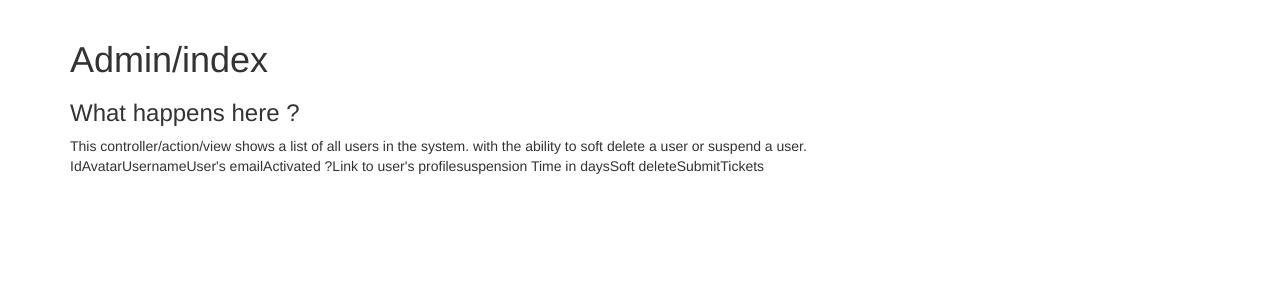
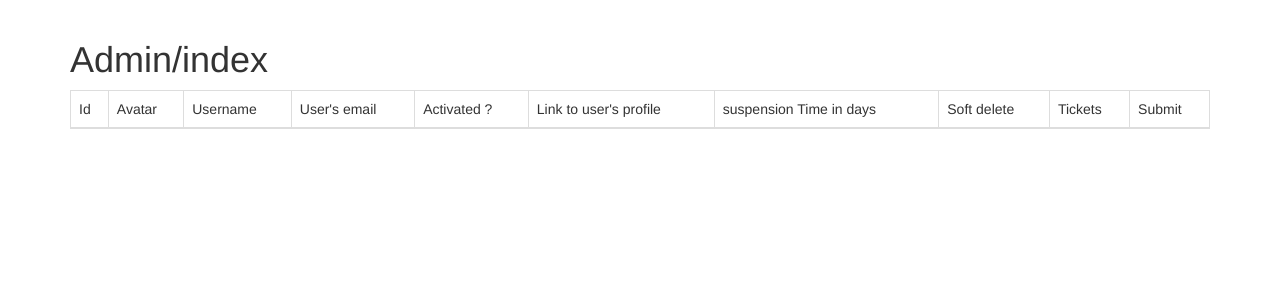
Before and after one commit to iindigoo/lucky4new, a PHP site: template application/view/admin/index.php in a window 1280 px wide. Shown: the part 50-350 px from the top of the page. Run offline with PHP 8.4, Linux system fonts and the light colour scheme; the template is opened without the code that fills it, so the values that code supplies are empty; some libraries are stand-ins or nearby versions.

Commit message:
je moeder
ppppppoooh

```diff
--- a/application/model/AdminModel.php
+++ b/application/model/AdminModel.php
@@ -93,9 +93,3 @@ class AdminModel
 		}
 	}
 }
-
-	public static function showUserTickets($userId) {
-		$database = DatabaseFactory::getFactory()->getConnection();
-
-
-	}
--- a/application/view/admin/index.php
+++ b/application/view/admin/index.php
@@ -6,14 +6,11 @@
         <!-- echo out the system feedback (error and success messages) -->
         <?php $this->renderFeedbackMessages(); ?>
 
-        <h3>What happens here ?</h3>
+
+
 
         <div>
-            This controller/action/view shows a list of all users in the system. with the ability to soft delete a user
-            or suspend a user.
-        </div>
-        <div>
-            <table class="overview-table">
+            <table class="table table-bordered">
                 <thead>
                 <tr>
                     <td>Id</td>
@@ -24,8 +21,8 @@
                     <td>Link to user's profile</td>
                     <td>suspension Time in days</td>
                     <td>Soft delete</td>
+                    <td>Tickets</td>
                     <td>Submit</td>
-                    <td>Tickets</td>
                 </tr>
                 </thead>
                 <?php foreach ($this->users as $user) { ?>
@@ -45,6 +42,7 @@
                         <form action="<?= config::get("URL"); ?>admin/actionAccountSettings" method="post">
                             <td><input type="number" name="suspension" /></td>
                             <td><input type="checkbox" name="softDelete" <?php if ($user->user_deleted) { ?> checked <?php } ?> /></td>
+                            <td></td>
                             <td>
                                 <input type="hidden" name="user_id" value="<?= $user->user_id; ?>" />
                                 <input type="submit" />
--- a/application/view/tickets/index.php
+++ b/application/view/tickets/index.php
@@ -18,12 +18,11 @@
 	<div class="panel panel-default">
 	  <div class="panel-body">
 
+
 	  </div>
 	</div>
 
 </div>
-<<<<<<< HEAD
+
 <script src="<?php echo Config::get('URL'); ?>js/update.js"></script>
 <script src="<?php echo Config::get('URL'); ?>js/progressbar.js"></script>
-=======
->>>>>>> origin/master
```
Also changed, not shown: application/controller/AdminController.php (line endings or trailing spaces).
